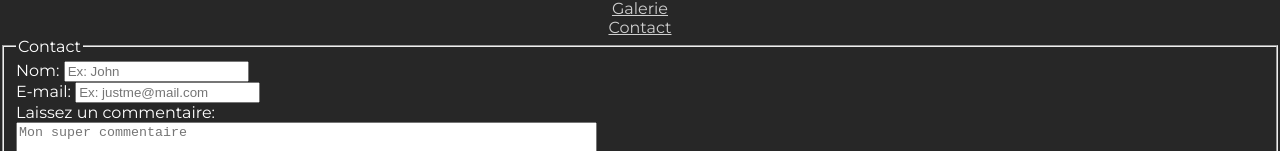
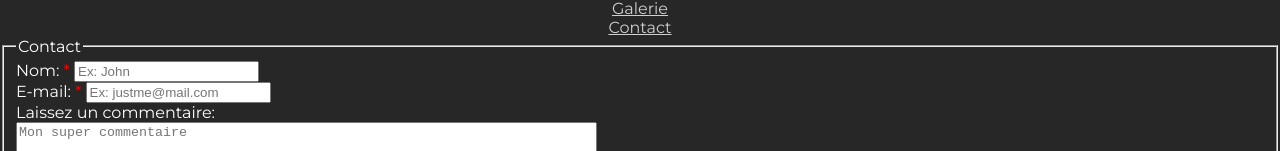
Before and after one commit to Lynx-D/tpsite, a plain HTML site: page contact.html in a window 1280 px wide. Shown: the part 321-472 px from the top of the page. Drawn offline with Linux system fonts and the light colour scheme.

Commit message:
(Update) Ajout asterisk rouge pour champ requis

```diff
--- a/contact.html
+++ b/contact.html
@@ -23,11 +23,11 @@
             <fieldset>
                 <legend>Contact</legend>
                 <div>
-                    <label for="name">Nom:</label>
+                    <label for="name" class="required">Nom:</label>
                     <input type="text" name="name" id="name" placeholder="Ex: John" required minlength="2" maxlength="20">
                 </div>
                 <div>
-                    <label for="email">E-mail:</label>
+                    <label for="email" class="required">E-mail:</label>
                     <input type="email" name="email" id="email" placeholder="Ex: justme@mail.com" required>
                 </div>
                 <div>
--- a/style.css
+++ b/style.css
@@ -120,6 +120,13 @@ article p {
     width: 30%;
 }
 
+/* Contact */
+
+.required:after {
+    content:" *";
+    color: red;
+}
+
 /* Footer */
 
 footer {
```
